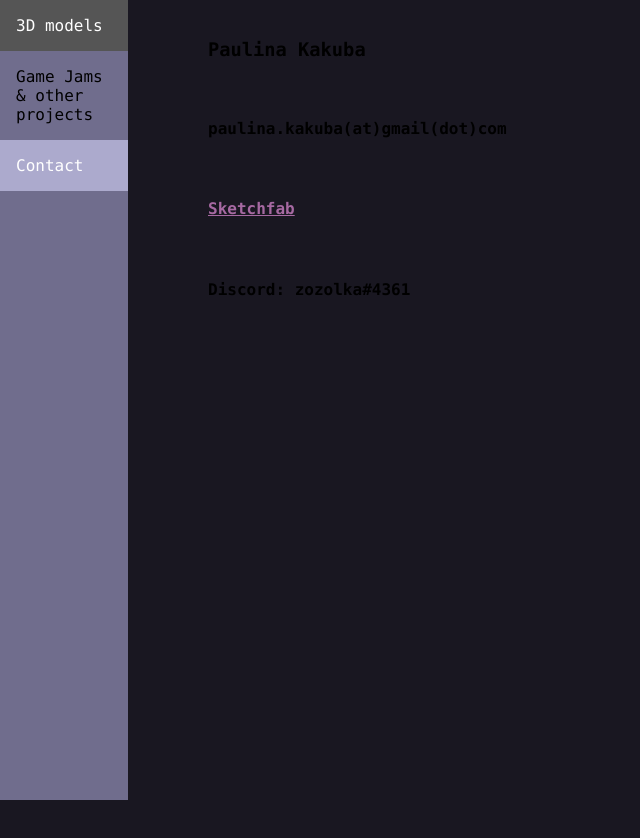
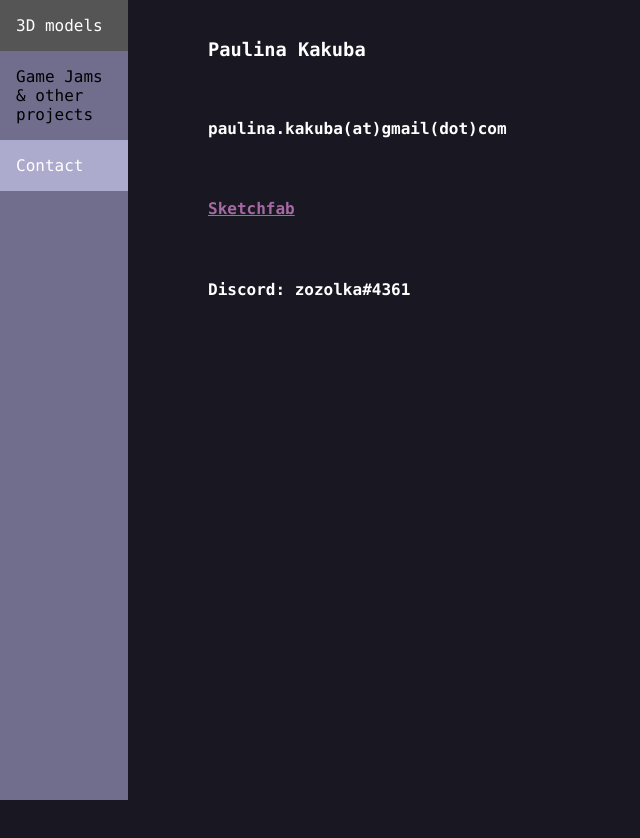
Before and after one commit to zozolka/portfolio, a plain HTML site: page contact.html in a window 1280 px wide. Shown: the whole page, without its empty margins (0-640 px from the left). Drawn offline with Linux system fonts and the light colour scheme.

Commit message:
update text color

```diff
--- a/contact.html
+++ b/contact.html
@@ -48,7 +48,7 @@ li a:hover:not(.active) {
   <li><a class="active" href="index.html">Contact</a></li>
 </ul>
 
-<div style="margin-left:15%;padding:1px 16px;height:1000px;">
+<div style="margin-left:15%;padding:1px 16px;height:1000px;color:white">
 <br>
 <h3>Paulina Kakuba</h3><br>
 <h4>paulina.kakuba(at)gmail(dot)com</h4><br>
```
